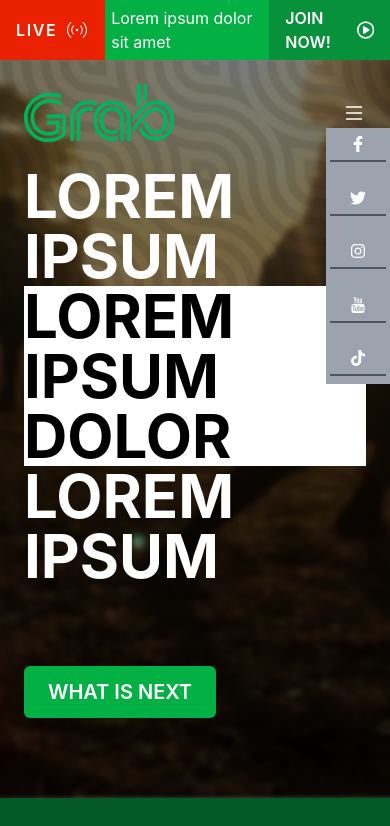
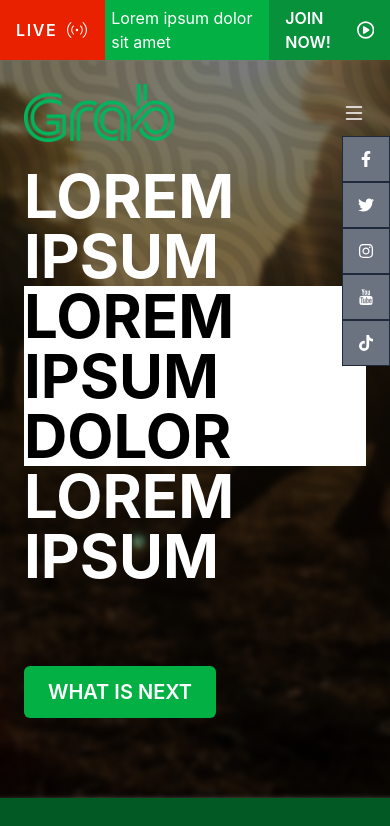
Before and after one commit to moniquitatxt/skillstest-nolatech, a React (Create React App) app: page / in a window 390 px wide. Shown: the top 826 px of the page. Built offline with nearby package versions, Linux system fonts and the light colour scheme.

Commit message:
Responsive de algunas secciones

```diff
--- a/public/index.html
+++ b/public/index.html
@@ -24,7 +24,7 @@
       work correctly both with client-side routing and a non-root public URL.
       Learn how to configure a non-root public URL by running `npm run build`.
     -->
-    <title>React App</title>
+		<title>Nolatech Test</title>
 	</head>
 	<body>
 		<noscript>You need to enable JavaScript to run this app.</noscript>
--- a/src/components/SocialMediaBar.tsx
+++ b/src/components/SocialMediaBar.tsx
@@ -3,47 +3,57 @@ import { TfiYoutube } from "react-icons/tfi";
 
 const SocialMedia = () => {
 	return (
-		<div className="flex flex-col justify-between fixed bg-gray-400 text-center h-64 w-16 top-32 right-0 py-2 px-1 z-10">
+		<div className="flex flex-col fixed text-center h-56 w-12 top-32 right-0 py-2 z-10">
+			<div className="social-squares-div">
 				<a
 					href="https://www.facebook.com"
 					target="_blank"
 					rel="noreferrer"
-				className="border-b-2 border-gray-600 pb-2 w-full social-squares"
+					className="social-squares"
 				>
 					<FaFacebookF />
 				</a>
+			</div>
+			<div className="social-squares-div">
 				<a
 					href="https://www.twitter.com"
 					target="_blank"
 					rel="noreferrer"
-				className="border-b-2 border-gray-600 pb-2 w-full social-squares"
+					className="social-squares"
 				>
 					<FaTwitter />
 				</a>
+			</div>
+			<div className="social-squares-div">
 				<a
 					href="https://www.instagram.com"
 					target="_blank"
 					rel="noreferrer"
-				className="border-b-2 border-gray-600 pb-2 w-full social-squares"
+					className="social-squares"
 				>
 					<FaInstagram />
 				</a>
+			</div>
+			<div className="social-squares-div">
 				<a
 					href="https://www.youtube.com"
 					target="_blank"
 					rel="noreferrer"
-				className="border-b-2 border-gray-600 pb-2 w-full social-squares"
+					className="social-squares"
 				>
 					<TfiYoutube />
 				</a>
+			</div>
+			<div className="social-squares-div">
 				<a
 					href="https://www.tiktok.com"
 					target="_blank"
 					rel="noreferrer"
-				className="border-b-2 border-gray-600 pb-2 w-full social-squares"
+					className="social-squares"
 				>
 					<FaTiktok />
 				</a>
+			</div>
 		</div>
 	);
 };
--- a/src/index.css
+++ b/src/index.css
@@ -74,6 +74,10 @@ body {
 	.social-squares {
 		@apply flex justify-center text-white;
 	}
+
+	.social-squares-div {
+		@apply border border-slate-800 bg-gray-500 p-3.5;
+	}
 }
 
 code {
--- a/src/segments/AboutUs.tsx
+++ b/src/segments/AboutUs.tsx
@@ -5,7 +5,7 @@ export const AboutUs = () => {
 		<div className="container-base py-16 md:flex md:justify-around sm:mx-auto sm:justify-center">
 			<div className="md:flex md:justify-center md:max-w-[1000px] md:mx-auto">
 				<div className="mr-[20px] md:w-[50%]">
-					<h3 className="h3-black">
+					<h3 className="h3-black sm:mb-10">
 						Lorem ipsum <br /> dolor sit amet
 					</h3>
 					<p className="p-black">
--- a/src/segments/ContactUs.tsx
+++ b/src/segments/ContactUs.tsx
@@ -16,7 +16,7 @@ export const ContactUs = () => {
 						</button>
 					</div>
 				</div>
-				<div className="md:w-[50%]">
+				<div className="md:w-[500px] md:flex md:items-end ">
 					<img src={Pic5} alt="imagen" width="480px" className="w-full"></img>
 				</div>
 			</div>
--- a/src/segments/JoinUs.tsx
+++ b/src/segments/JoinUs.tsx
@@ -3,10 +3,10 @@ import JoinUsPic from "../assets/JoinUs.png";
 export const JoinUs = () => {
 	return (
 		<div
-			className="bg-cover h-[120vh] p-20 shadow-inner "
+			className="bg-cover md:h-[120vh] sm:max-h-[120vh] md:p-20 sm:p-8 shadow-inner "
 			style={{ backgroundImage: `url(${JoinUsPic})` }}
 		>
-			<div className="md:absolute md:left-[55%] md:pr-20 sm:justify-center flex flex-col">
+			<div className="md:absolute md:left-[55%] md:pr-20 flex flex-col">
 				<h3 className="h3-white">JOIN US.</h3>
 				<p className="p-white">
 					Lorem ipsum dolor sit amet, consetetur sadipscing elitr,
--- a/src/segments/LearnMore.tsx
+++ b/src/segments/LearnMore.tsx
@@ -13,7 +13,7 @@ export const LearnMore = () => {
 	return (
 		<div className="container-base bg-darkWhite py-12 justify-center ">
 			<div className="text-center">
-				<h3 className="h3-black">Lorem ipsum</h3>
+				<h3 className="h3-black sm:mb-10">Lorem ipsum</h3>
 				<p className="p-black max-w-[600px] mx-auto ">
 					Lorem ipsum dolor sit amet, consetetur sadipscing elitr, sed diam
 					nonumy eirmod tempor invidunt ut labore et dolore magna aliquyam erat,
--- a/src/segments/ViewAll.tsx
+++ b/src/segments/ViewAll.tsx
@@ -10,7 +10,7 @@ export const ViewAll = () => {
 			}}
 		>
 			<div className="items-center md:ml-20 md:flex ">
-				<div className="md:pl-20 py-10 sm:text-center   md:mr-[20px] ">
+				<div className="md:pl-12 py-10 sm:text-center   md:mr-[20px] ">
 					<h2 className="sm:mx-auto max-w-[450px] ">Lorem ipsum dolor sit</h2>
 					<p className="sm:mx-auto  max-w-[400px] mt-6">
 						Lorem ipsum dolor sit amet, consetetur sadipscing elitr, sed diam
```
Also changed, not shown: public/manifest.json. Lines whose indentation alone changed are shown as unchanged.
